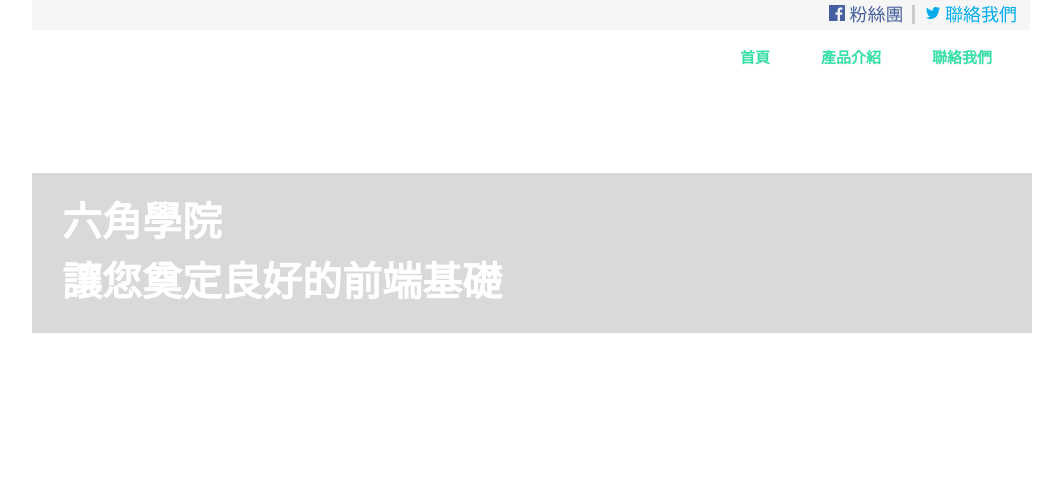
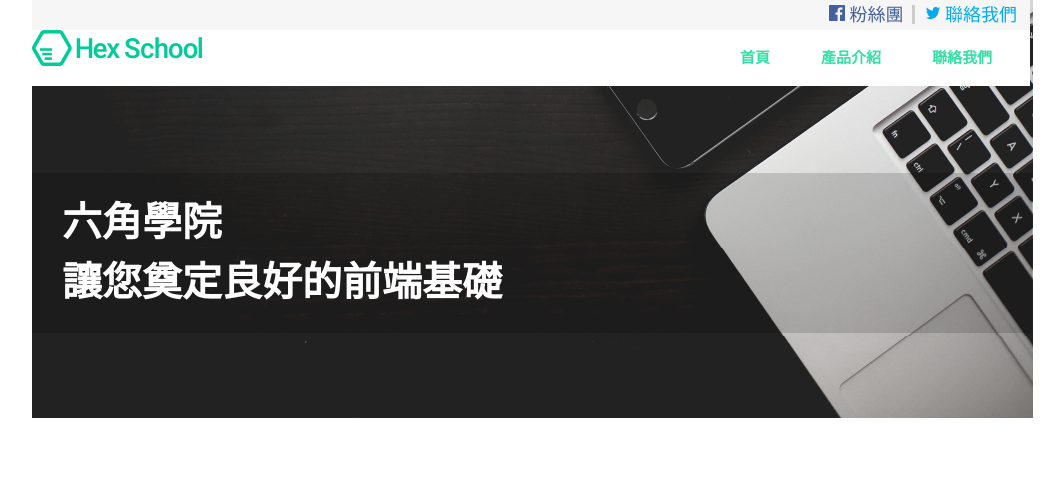
Before and after one commit to s951004s951004/HTMLCSS, a plain HTML site: page index.html in a window 1280 px wide. Shown: the top 480 px of the page, without its empty margins (96-1160 px from the left). Drawn offline with Linux system fonts and the light colour scheme.

Commit message:
Update style.css

```diff
--- a/CSS/style.css
+++ b/CSS/style.css
@@ -61,7 +61,7 @@ table {
 }
 
 .header_background{
-	background-image: url(./images/bgb.png);
+	background-image: url(../images/bgb.png);
 	width:1001px;
 	height: 418px;
 	position:relative;
@@ -123,7 +123,7 @@ table {
 .header h1{
 	width:170px;
 	height:36px;
-	background-image: url(./images/logo.png);
+	background-image: url(../images/logo.png);
 	text-indent: 101%;
 	overflow: hidden;
 	white-space: nowrap;
@@ -252,7 +252,7 @@ th{
 }
 
 .form{
-	background-image: url(./images/back1.png);
+	background-image: url(../images/back1.png);
 	width:999px;
 	height:405px;
 }
```
